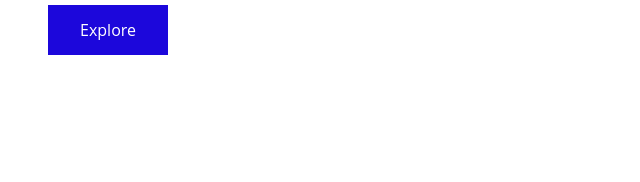
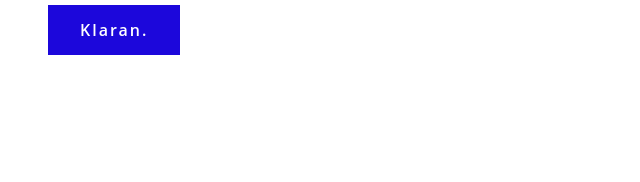
Before and after one commit to MM3-class/furniture, a plain HTML site: page index.html in a window 1280 px wide. Shown: the part 459-641 px from the top of the page, 0-640 px from the left. Drawn offline with Linux system fonts and the light colour scheme.

Commit message:
add klarna button

```diff
--- a/index.html
+++ b/index.html
@@ -54,7 +54,7 @@
     <header class="banner">
         <div class="title-banner">
             <small>Minimalist <span>Our Designs</span></small>
-            <a href="#" class="explore">Explore</a>
+            <a href="https://www.klarna.com/us/pay-in-4/" class="explore">Klaran.</a>
         </div>
     </header>
 
--- a/src/style/main.scss
+++ b/src/style/main.scss
@@ -74,6 +74,8 @@
             padding: 14px 32px;
             color: #fff;
             text-decoration: none;
+            letter-spacing: 2px;
+            font-weight: 600;
         }
     }
 }
```
Also changed, not shown: src/style/main.css, 1 other file.
